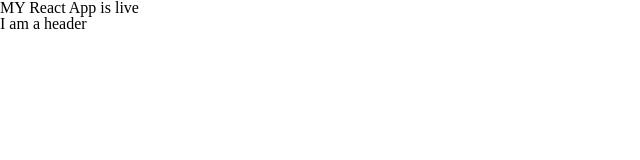
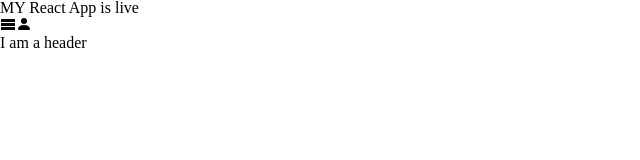
Before and after one commit to AzulCerulean/Cthuwu, a React (Create React App) app in the folder client/: page / in a window 1280 px wide. Shown: the top 160 px of the page, without its empty margins (0-640 px from the left). Built offline with nearby package versions, Linux system fonts and the light colour scheme.

Commit message:
header icons

```diff
--- a/client/package.json
+++ b/client/package.json
@@ -9,6 +9,7 @@
     "@testing-library/user-event": "^13.5.0",
     "react": "^18.2.0",
     "react-dom": "^18.2.0",
+    "react-icons": "^4.4.0",
     "react-router-dom": "^6.3.0",
     "react-scripts": "5.0.1",
     "styled-components": "^5.3.5",
--- a/client/src/App.js
+++ b/client/src/App.js
@@ -8,6 +8,7 @@ const App = () => {
       <Header />
       {/* recipe cards */}
       {/* buttons */}
+      {/* BsHeartFill */}
     </div>
   );
 };
--- a/client/src/Header.js
+++ b/client/src/Header.js
@@ -1,9 +1,17 @@
 import React from "react";
+import { BsPersonFill } from "react-icons/bs";
+import { ImMenu } from "react-icons/im";
 
 const Header = () => {
   return (
-    <div><h2>I am a header</h2></div>
-  )
+    <div>
+      <ImMenu />
+      <BsPersonFill />
+      <h2>I am a header</h2>
+    </div>
+  );
 };
 
+
+
 export default Header;
```
Also changed, not shown: 1 other file (tests, documents, lock files or other folders).
